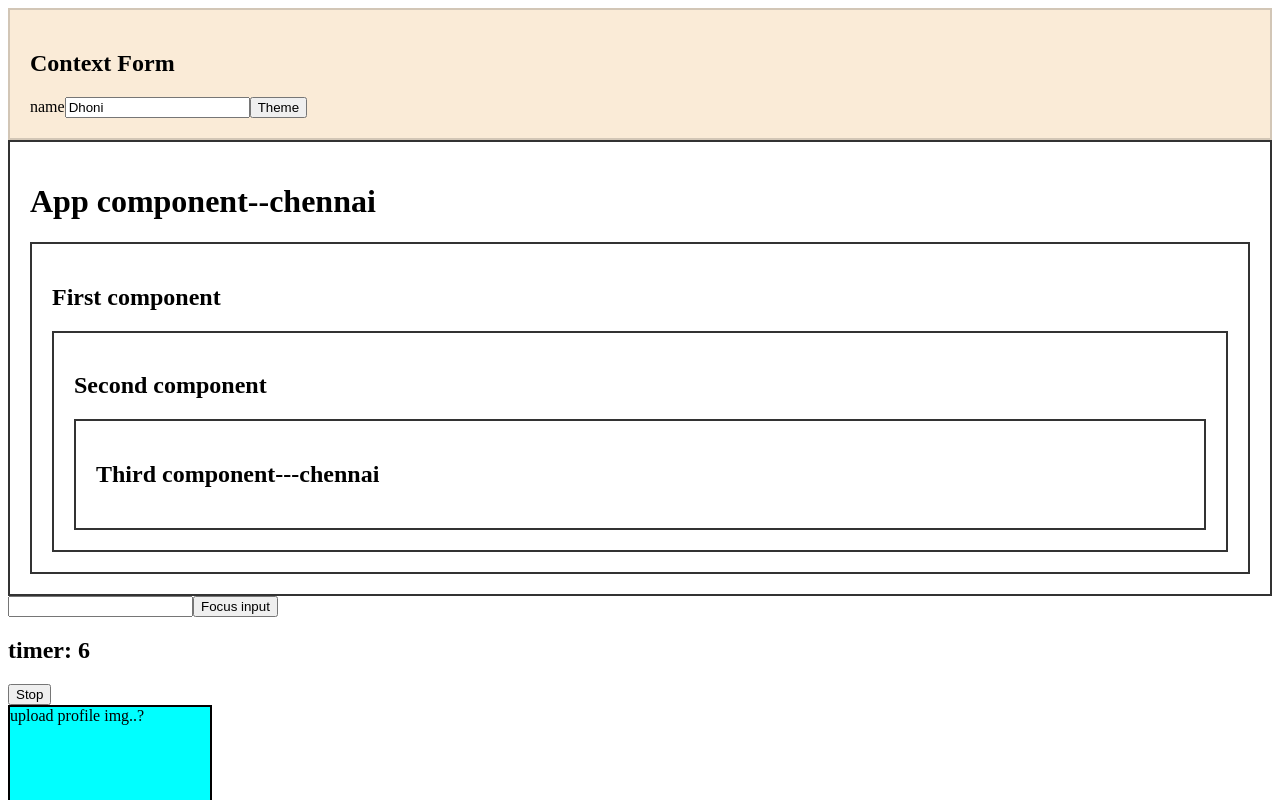
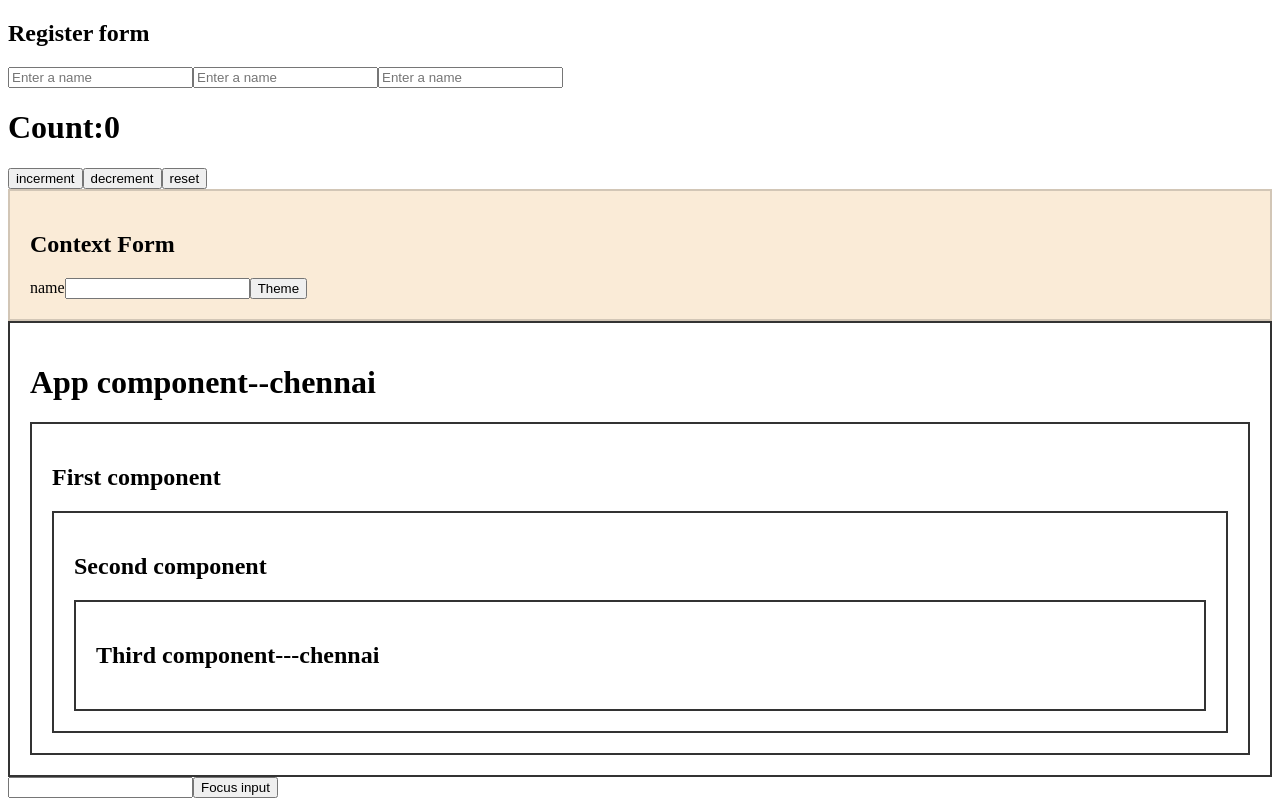
Before and after one commit to kamalrajms/marBatch1, a React (Vite) app: page / in a window 1280 px wide. Shown: the top 800 px of the page. Built offline with nearby package versions, Linux system fonts and the light colour scheme; no server answers.

Commit message:
useReducer Hook

```diff
--- a/src/App.jsx
+++ b/src/App.jsx
@@ -18,6 +18,8 @@
 import UseRefHook from "./Component/UseRefHook";
 import First from "./Context/First";
 import ContextForm from "./Context/ContextForm";
+import UseReducerHook from "./Component/UseReducerHook";
+import ReducerForm from "./Component/ReducerForm";
 
 export const Pass = createContext();
 
@@ -40,6 +42,8 @@
 
   return (
     <div>
+      <ReducerForm />
+      <UseReducerHook />
       <nav>
         <Pass.Provider value={{ dark, setDark, data }}>
           <ContextForm />
--- /dev/null
+++ b/src/Component/ReducerForm.jsx
@@ -0,0 +1,54 @@
+import React, { useReducer } from "react";
+
+export default function ReducerForm() {
+  const initialValue = {
+    name: "",
+    email: "",
+    password: "",
+  };
+
+  function formReducer(state, action) {
+    return {
+      ...state, /// previous
+      [action.field]: action.value, /// updaing value
+    };
+  }
+  //   action = {
+  //     field: "name",
+  //     value:state.name,
+  //   };
+  const [state, dispatch] = useReducer(formReducer, initialValue);
+
+  function handleChange(e) {
+    dispatch({
+      field: e.target.name, //"name"
+      value: e.target.value, //"state.name"
+    });
+  }
+  return (
+    <div>
+      <h2>Register form</h2>
+      <input
+        type="text"
+        name="name"
+        value={state.name}
+        placeholder="Enter a name"
+        onChange={handleChange}
+      />
+      <input
+        type="email"
+        name="email"
+        value={state.email}
+        placeholder="Enter a name"
+        onChange={handleChange}
+      />
+      <input
+        type="password"
+        name="password"
+        value={state.password}
+        placeholder="Enter a name"
+        onChange={handleChange}
+      />
+    </div>
+  );
+}
--- /dev/null
+++ b/src/Component/UseReducerHook.jsx
@@ -0,0 +1,30 @@
+import React, { useReducer } from "react";
+
+export default function UseReducerHook() {
+  const initialvalue = { count: 0 };
+  function reducerFunction(state, action) {
+    switch (action.type) {
+      case "incerement":
+        return { count: state.count + 1 };
+      case "decrement":
+        return { count: state.count - 1 };
+      case "reset":
+        return { count: 0 };
+      default:
+        return state;
+    }
+  }
+  //   action={type:"incerement"}
+
+  const [state, dispatch] = useReducer(reducerFunction, initialvalue);
+  return (
+    <div>
+      <h1>Count:{state.count}</h1>
+      <button onClick={() => dispatch({ type: "incerement" })}>
+        incerment
+      </button>
+      <button onClick={() => dispatch({ type: "decrement" })}>decrement</button>
+      <button onClick={() => dispatch({ type: "reset" })}>reset</button>
+    </div>
+  );
+}
--- a/src/Context/ContextField.jsx
+++ b/src/Context/ContextField.jsx
@@ -7,7 +7,7 @@
   return (
     <div>
       <label htmlFor="">name</label>
-      <input type="text" value={data.name} />
+      <input type="text" />
       <ContextBtn />
     </div>
   );
```
Also changed, not shown: src/Text.txt.
